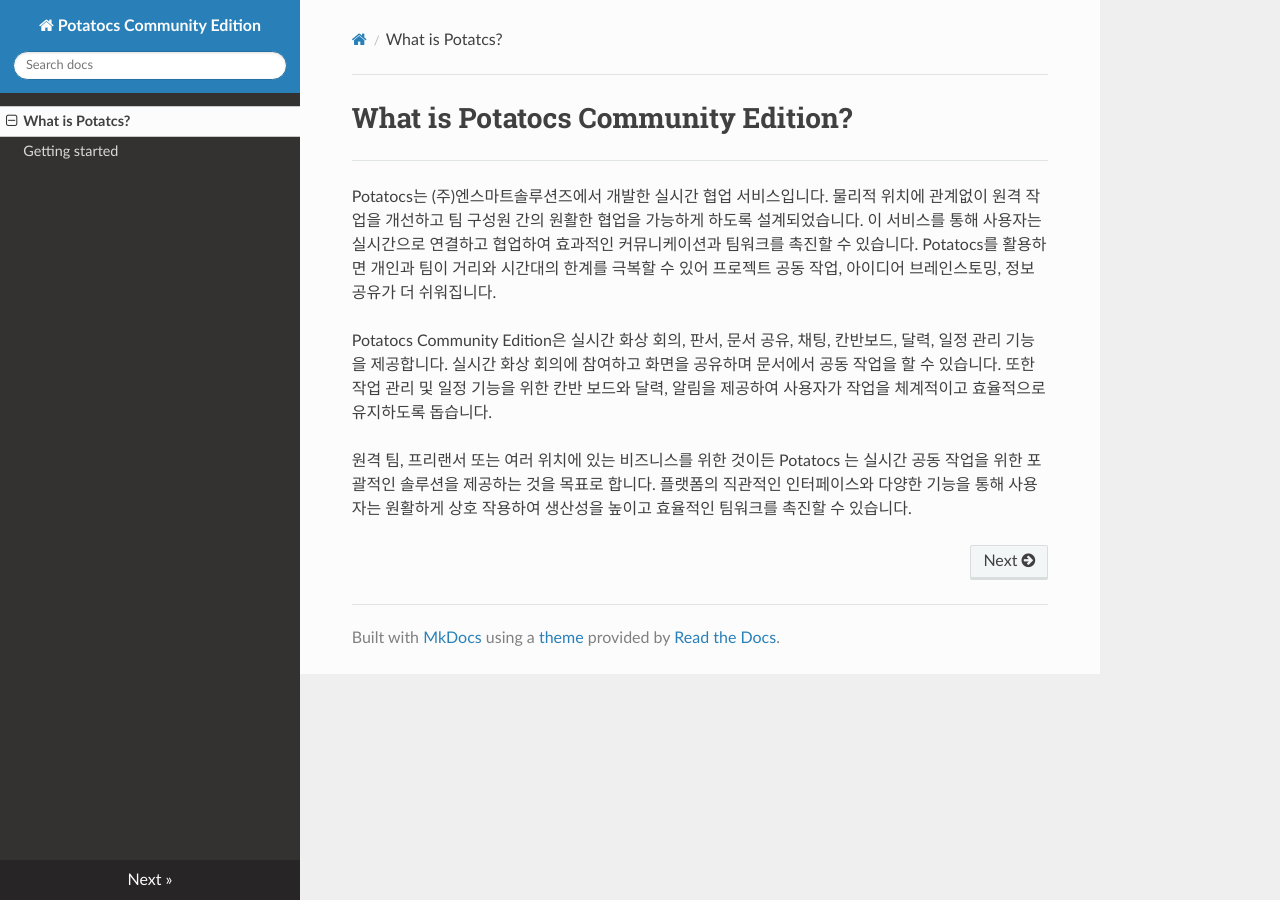
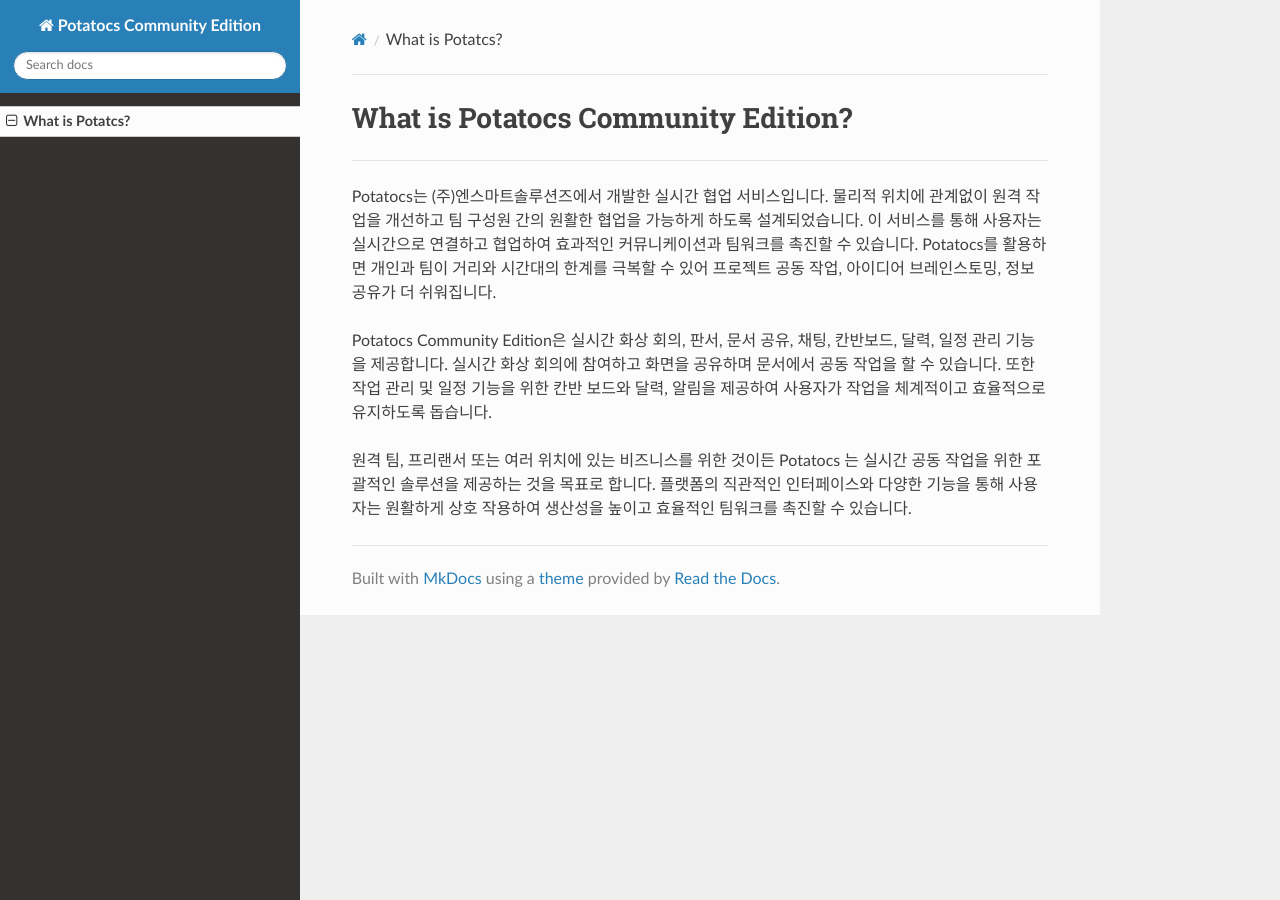
Before and after one commit to potatocs-ce/potatocs-ce-introduction, an MkDocs documentation site: the page built from docs/index.md, in a window 1280 px wide. Built offline with MkDocs 1.6.1, drawn with Linux system fonts in a browser that asks for light colours; nearby versions of some CDN libraries; part of the change alters nothing that is shown.

```diff
--- a/mkdocs.yml
+++ b/mkdocs.yml
@@ -2,8 +2,8 @@ site_name: Potatocs Community Edition
 
 theme:
     name: readthedocs
-    nav_style: dark
+    # nav_style: dark
 
 nav:
-  - What is Potatcs?: index.md
-  - Getting started: install.md
+    - What is Potatcs?: index.md
+    # - Getting started: install.md
```
